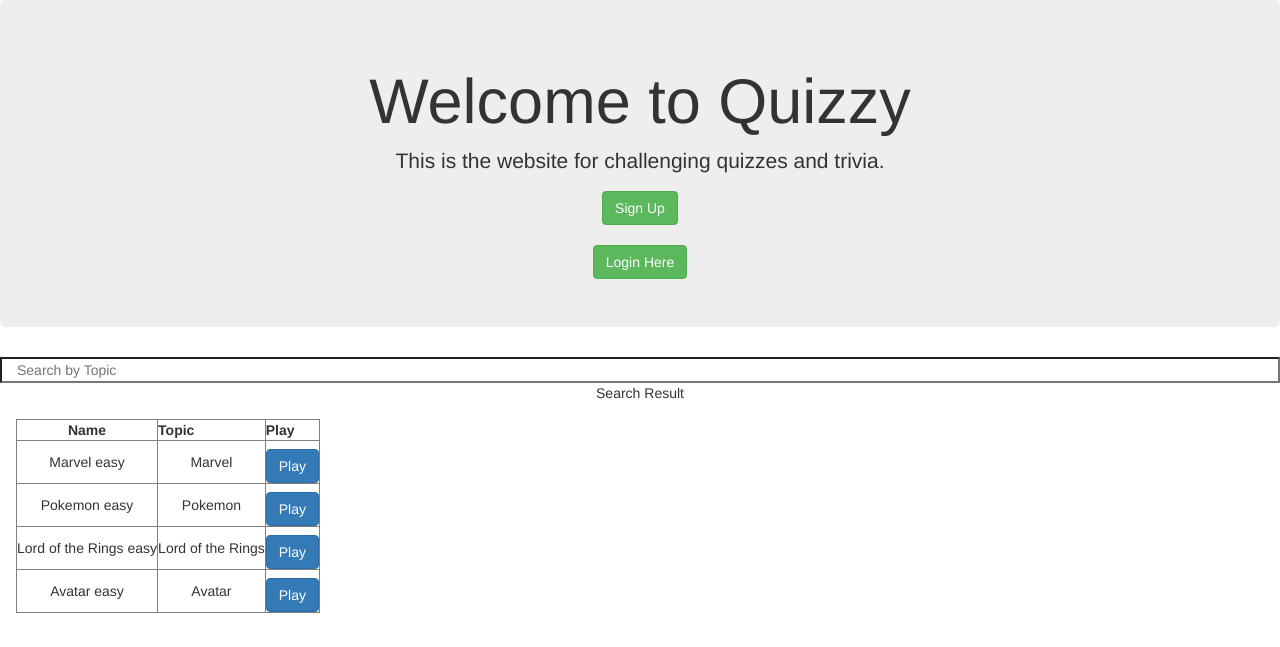
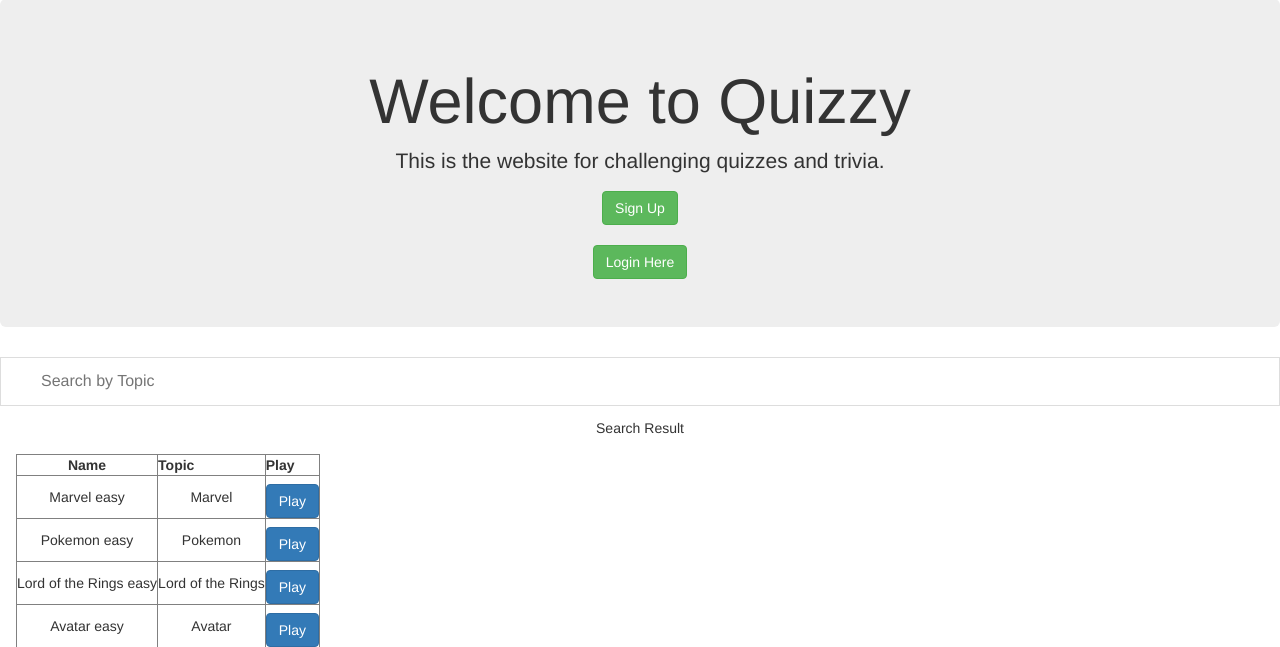
Before and after one commit to JakobGray/Databases, a PHP site: page / in a window 1280 px wide. Shown: the part 93-740 px from the top of the page. Run offline with PHP 8.4, Linux system fonts and the light colour scheme; data comes from the database, SQL or seed files in the repository; data that the repository does not hold is empty; a stand-in replaces the project's code that opens the database connection; some libraries are stand-ins or nearby versions.

Commit message:
Adding css to search table

```diff
--- a/views/welcome.php
+++ b/views/welcome.php
@@ -41,7 +41,7 @@ include_once('./models/quizDB.php');
     </form>
 </div>
 
-<input id='searchbar' type="search" class="ui-widget col-md-12" placeholder="Search by Topic">
+<input id='searchbar' type="search" class="myInput" placeholder="Search by Topic">
     <!-- <span class="input-group-btn">
         <button class="btn btn-default btn-add-panel" type="submit">
             <i class="glyphicon glyphicon-plus"></i>
```
